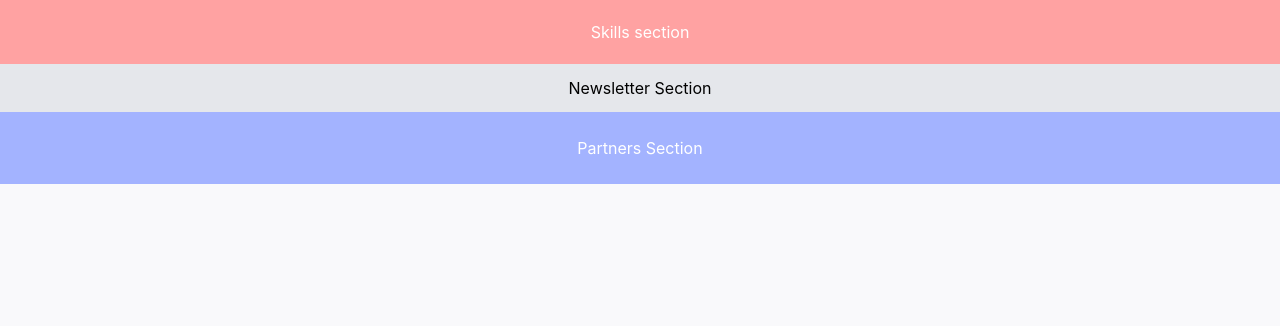
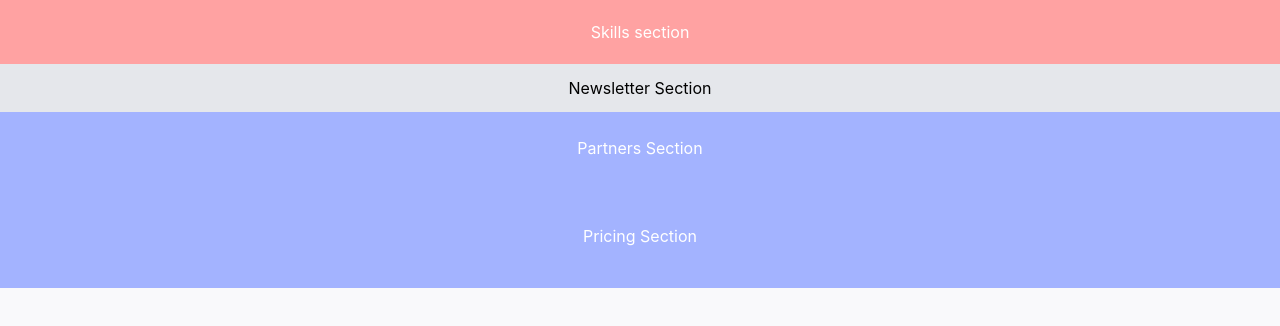
Before and after one commit to Reham-Abdelaleem/task-2-session-4, a Next.js app: page / in a window 1280 px wide. Shown: the top 326 px of the page. Built offline with nearby package versions, Linux system fonts and the light colour scheme.

Commit message:
feat(home): add pricing component

```diff
--- a/src/app/page.tsx
+++ b/src/app/page.tsx
@@ -1,12 +1,14 @@
 import SkillsSection from "@/components/organisms/SkillsSection"
 import NewsletterSection from "@/components/organisms/NewsletterSection"
 import PartnersSection from "@/components/organisms/PartnersSection"
+import PricingSection from "@/components/organisms/PricingSection"
 export default function page() {
   return (
     <div>
       <SkillsSection />
       <NewsletterSection />
       <PartnersSection />
+      <PricingSection />
     </div>
   );
 }
--- /dev/null
+++ b/src/components/organisms/PricingSection.tsx
@@ -0,0 +1,7 @@
+import React from 'react'
+
+export default function PricingSection() {
+   return (
+      <div className='w-full p-10 text-white text-center font-2xl bg-indigo-300'>Pricing Section</div>
+   )
+}
```
